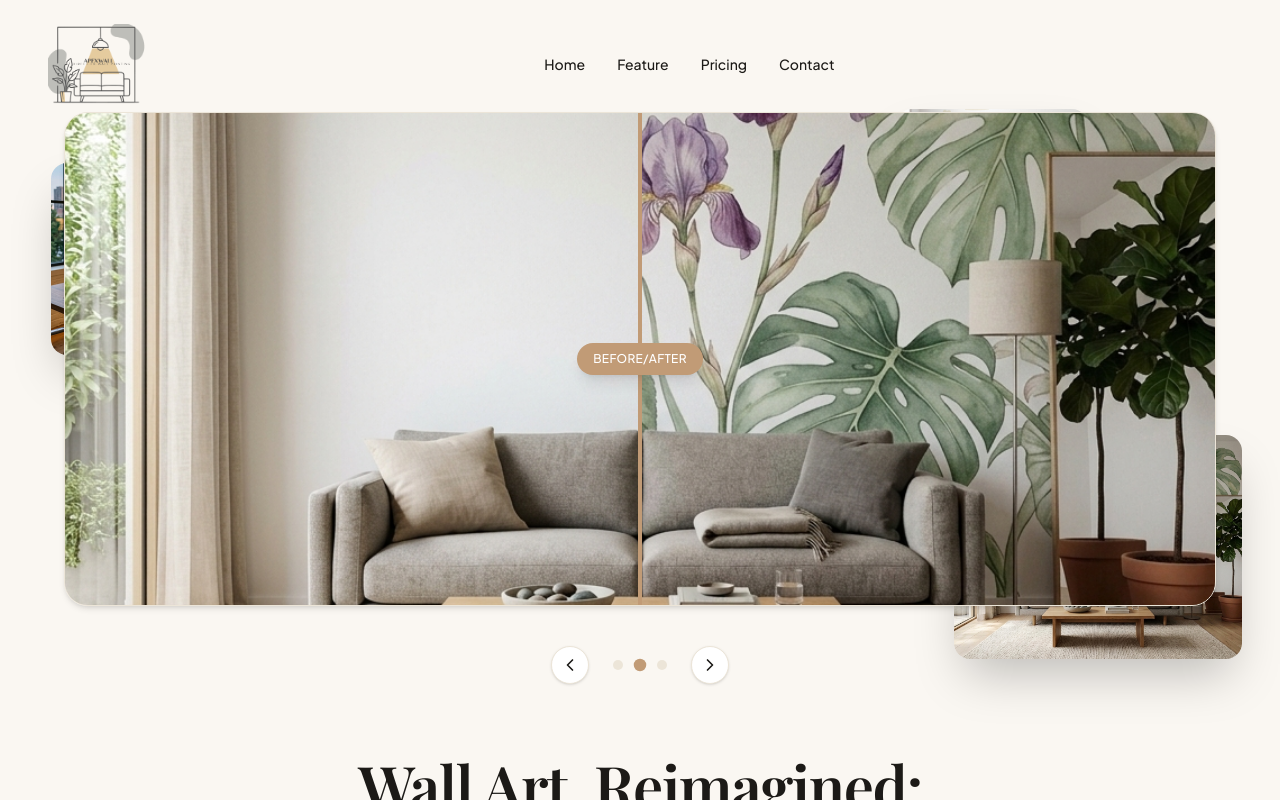
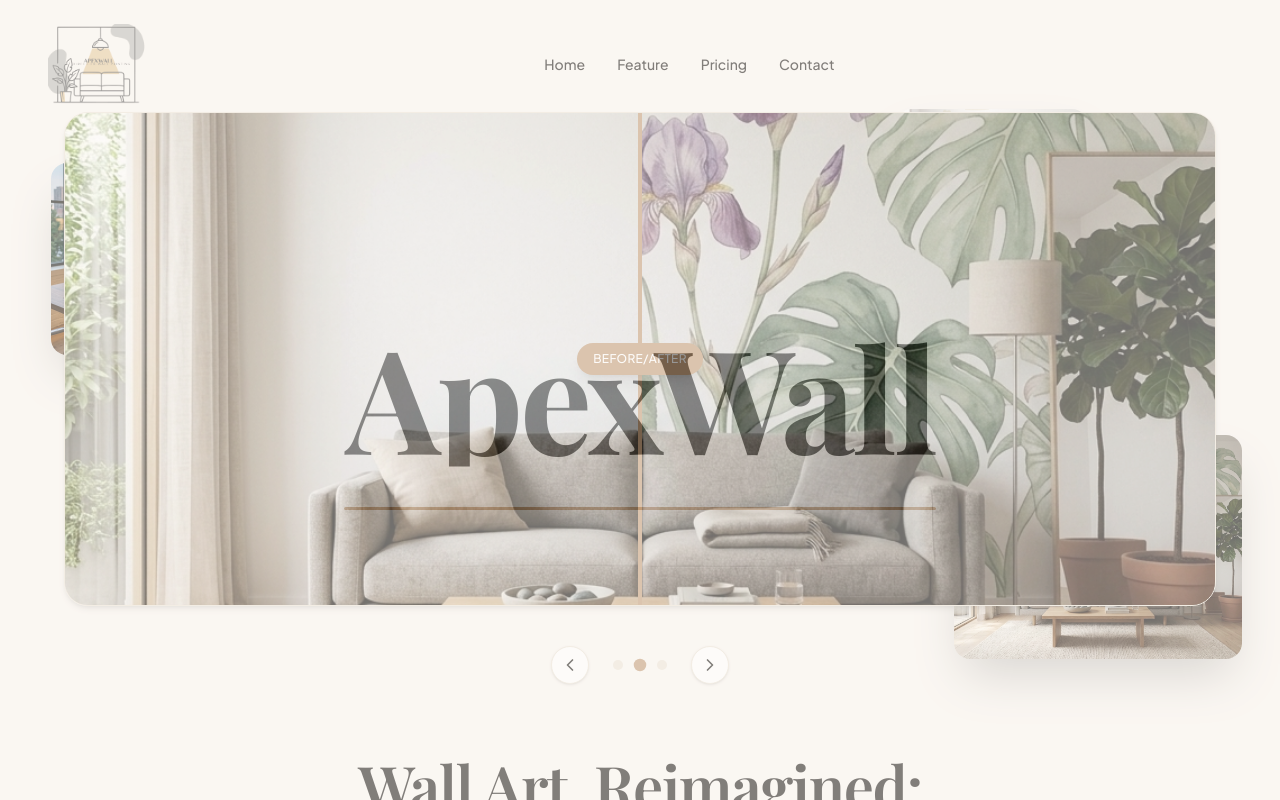
Before and after one commit to JayaSuriya24/ApexWall_3D_Website, a Next.js app: page / in a window 1280 px wide. Shown: the top 800 px of the page. Built offline with nearby package versions, Linux system fonts and the light colour scheme; a web font is replaced by a local one.

Commit message:
chore: make splash printing animation smooth and slow

```diff
--- a/src/components/ui/splash-screen.tsx
+++ b/src/components/ui/splash-screen.tsx
@@ -7,10 +7,10 @@ export function SplashScreen() {
   const [show, setShow] = useState(true);
 
   useEffect(() => {
-    // Hide splash screen after 4.7 seconds to allow the slower printing effect to finish
+    // Hide splash screen after 6.5 seconds to allow the slower printing effect to finish
     const timer = setTimeout(() => {
       setShow(false);
-    }, 4700);
+    }, 6500);
     return () => clearTimeout(timer);
   }, []);
 
@@ -58,7 +58,7 @@ export function SplashScreen() {
               <motion.div
                 initial={{ clipPath: "inset(0 100% 0 0)" }}
                 animate={{ clipPath: "inset(0 0% 0 0)" }}
-                transition={{ duration: 3.5, ease: "linear", delay: 0.5 }}
+                transition={{ duration: 5, ease: "easeInOut", delay: 0.5 }}
                 className="whitespace-nowrap font-display text-7xl md:text-[9rem] font-bold tracking-tight text-foreground"
               >
                 ApexWall
@@ -69,8 +69,8 @@ export function SplashScreen() {
                 initial={{ left: "0%", opacity: 0 }}
                 animate={{ left: "100%", opacity: [0, 1, 1, 0] }}
                 transition={{
-                  left: { duration: 3.5, ease: "linear", delay: 0.5 },
-                  opacity: { times: [0, 0.05, 0.95, 1], duration: 3.7, delay: 0.4 }
+                  left: { duration: 5, ease: "easeInOut", delay: 0.5 },
+                  opacity: { times: [0, 0.05, 0.95, 1], duration: 5.2, delay: 0.4 }
                 }}
                 className="absolute top-[-20%] bottom-[-20%] w-6 md:w-8 -ml-3 md:-ml-4 z-10 flex justify-center"
               >
@@ -80,7 +80,7 @@ export function SplashScreen() {
                   {/* The Moving Print Head Box */}
                   <motion.div
                     animate={{ top: ["0%", "80%", "0%"] }}
-                    transition={{ repeat: Infinity, duration: 0.3, ease: "linear" }}
+                    transition={{ repeat: Infinity, duration: 1.5, ease: "easeInOut" }}
                     className="absolute left-1/2 -translate-x-1/2 w-8 h-12 md:w-10 md:h-16 bg-zinc-800 dark:bg-zinc-200 rounded-sm shadow-xl border border-zinc-600 flex items-center justify-center z-20 overflow-hidden"
                   >
                     {/* Industrial details on the print head */}
@@ -104,7 +104,7 @@ export function SplashScreen() {
             <motion.div
               initial={{ width: 0, opacity: 0 }}
               animate={{ width: "100%", opacity: 1 }}
-              transition={{ duration: 1, delay: 4.2, ease: "circOut" }}
+              transition={{ duration: 1, delay: 5.7, ease: "circOut" }}
               className="h-[3px] bg-primary mt-2 rounded-full origin-left w-full"
             />
           </div>
```
